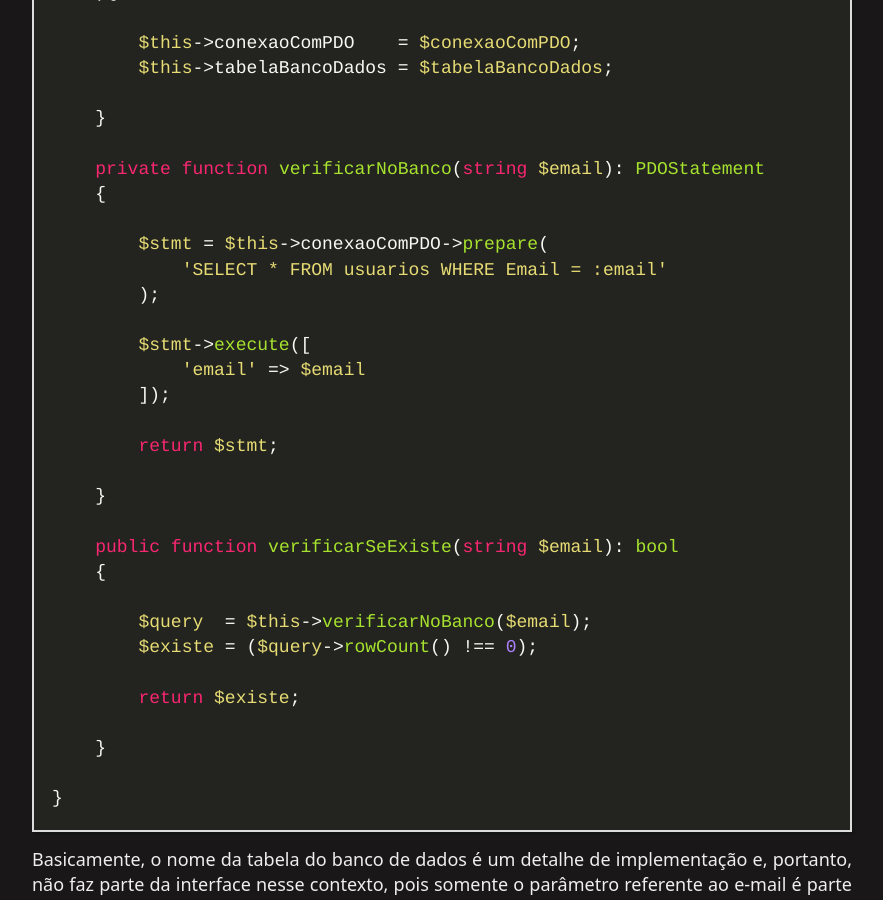
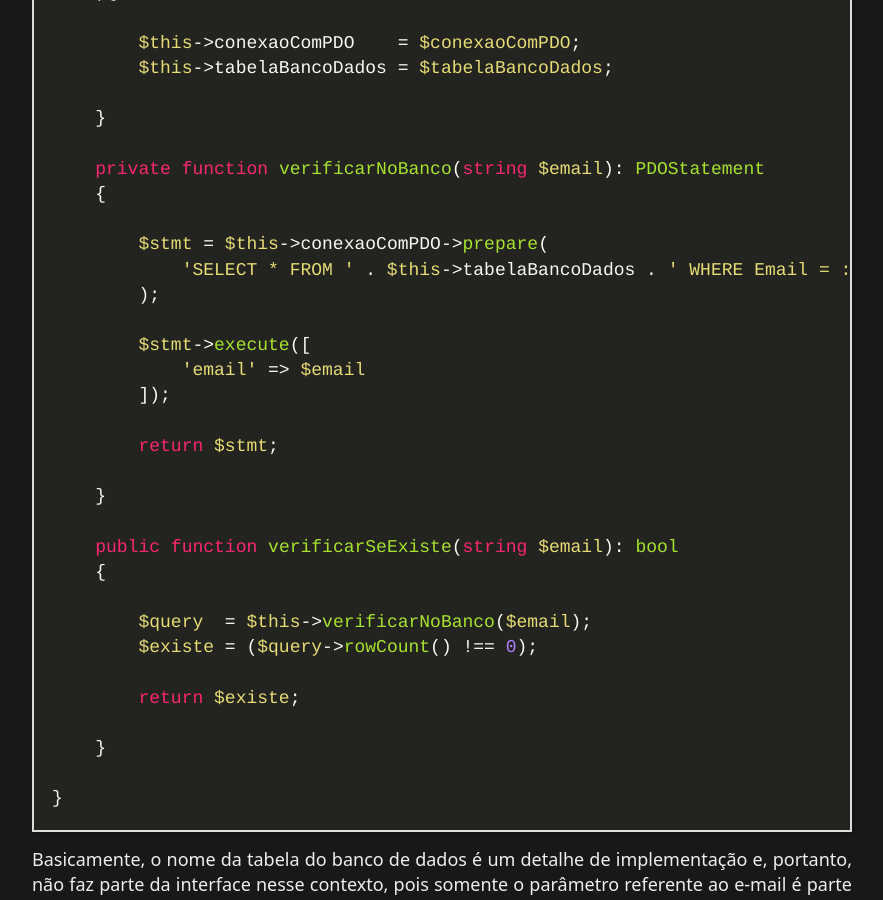
Before and after one commit to raphael-da-silva/raphael-da-silva.github.io, a Jekyll site: the page built from _posts/2021-06-10-evitando-detalhes-de-implementacao-interfaces.md, in a window 1280 px wide and 900 px high, scrolled down 3018 px. Shown: the whole window, without its empty margins (198-1081 px from the left). Built offline with Jekyll 4.4.1, drawn with Linux system fonts in a browser that asks for light colours; nearby versions of some CDN libraries.

Commit message:
fix the code

```diff
--- a/_posts/2021-06-10-evitando-detalhes-de-implementacao-interfaces.md
+++ b/_posts/2021-06-10-evitando-detalhes-de-implementacao-interfaces.md
@@ -100,7 +100,7 @@ class VerificadorComBancoDeDados implements VerificadorDeUsuario
     {
 
         $stmt = $this->conexaoComPDO->prepare(
-            'SELECT * FROM usuarios WHERE Email = :email'
+            'SELECT * FROM ' . $this->tabelaBancoDados . ' WHERE Email = :email'
         );
 
         $stmt->execute([
```
